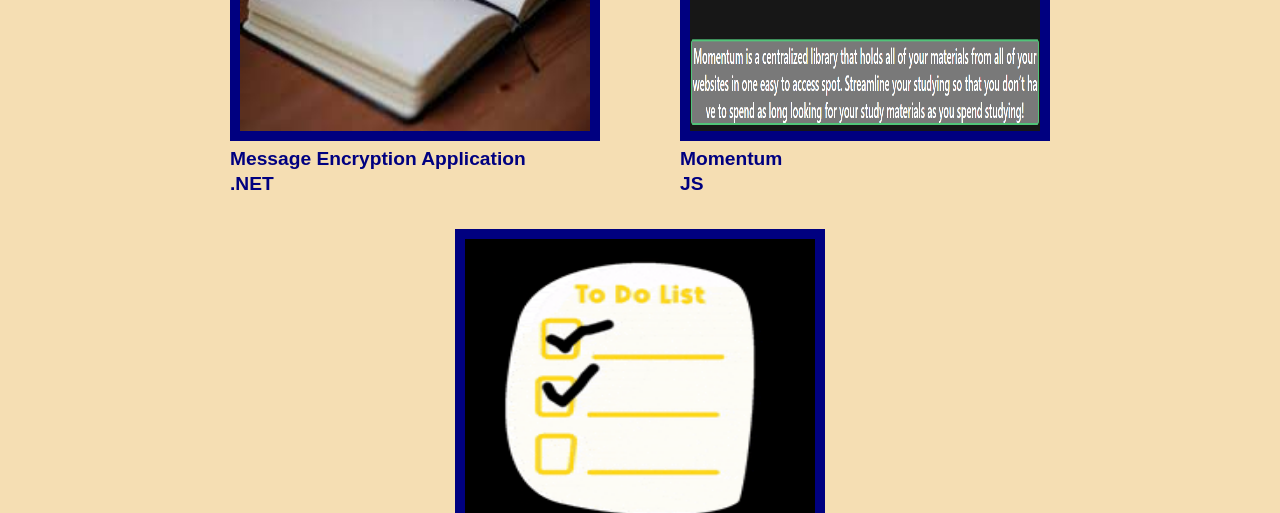
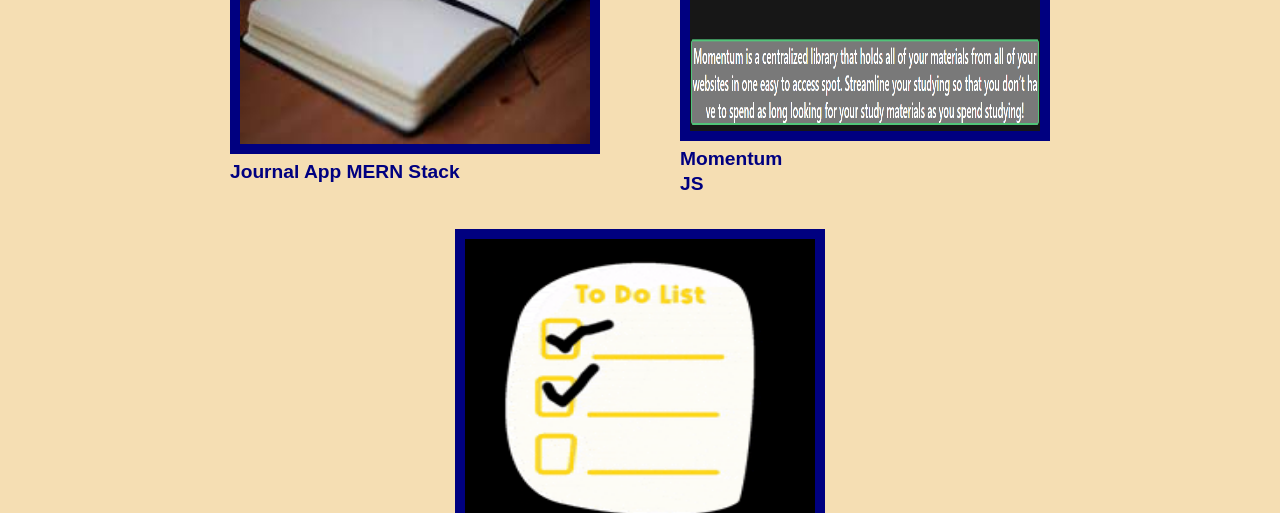
Before and after one commit to omarfarah123/Omar-Personal-Portfolio, a plain HTML site: page index.html in a window 1280 px wide. Shown: the part 1067-1580 px from the top of the page. Drawn offline with Linux system fonts and the light colour scheme.

Commit message:
Update index.html

```diff
--- a/index.html
+++ b/index.html
@@ -34,7 +34,7 @@
     <main id="Work">
         <figure id="">
             <a href="https://dashboard.heroku.com/apps/todd-howard-simulator"><img src="Journal.jpeg" alt="Journal app MERN Stack" ></a>
-            <figcaption class="bottom-left-title">Message Encryption Application<br>.NET</figcaption>
+            <figcaption class="bottom-left-title">Journal App MERN Stack</figcaption>
         </figure>
         <figure id="Athan App">
             <a href="https://momentum-initial.herokuapp.com/" target="_blank"><img src="momentum.png" alt="Momentum an application for students"></a>
```
